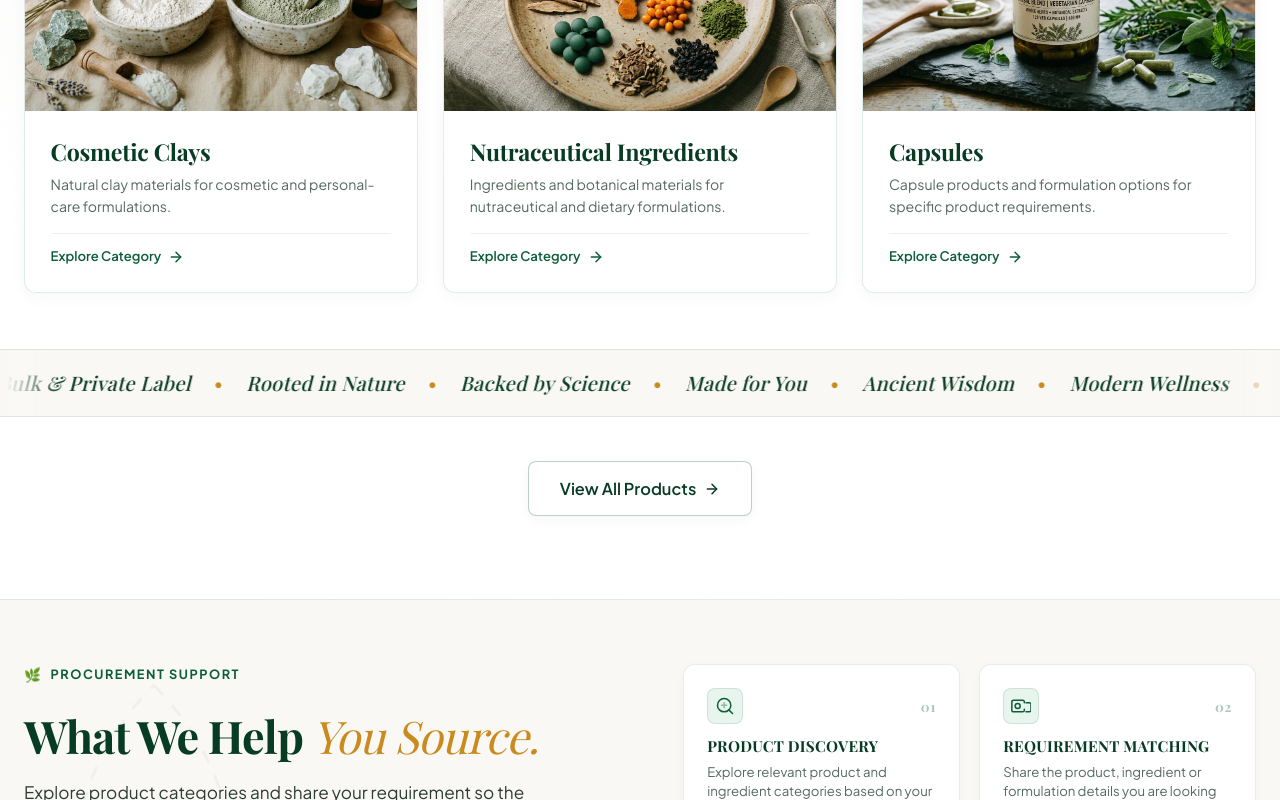
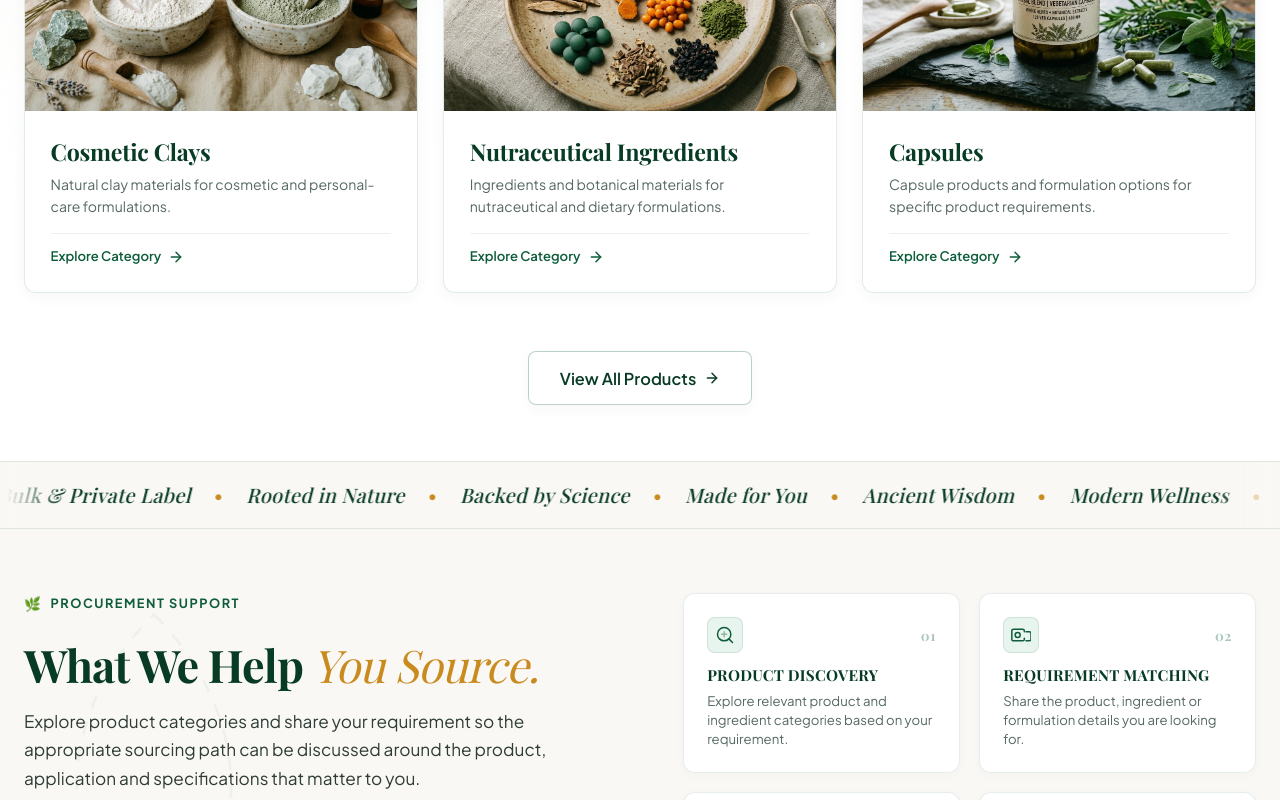
Before and after one commit to yaminaturals/yaminaturalsnewsite, a React (Vite) app: page / in a window 1280 px wide. Shown: the part 1684-2484 px from the top of the page. Built offline with nearby package versions, Linux system fonts and the light colour scheme; a web font is replaced by a local one.

Commit message:
style(home): place view all products button above marquee strip

```diff
--- a/src/components/sections/ProductCategoriesSection/ProductCategoriesSection.css
+++ b/src/components/sections/ProductCategoriesSection/ProductCategoriesSection.css
@@ -12,8 +12,8 @@
     rgba(232, 245, 238, 0.4) 0%,
     var(--color-bg-surface) 50%
   );
-  padding: clamp(3.5rem, 6.5vw, 5.5rem) 0;
-  border-bottom: 1px solid var(--color-border-subtle);
+  padding: clamp(3.5rem, 6.5vw, 5.5rem) 0 0 0;
+  border-bottom: none;
 }
 
 /* Background Parallax Subtle Botanical Motif */
@@ -300,7 +300,7 @@
   display: flex;
   align-items: center;
   margin-top: clamp(2.5rem, 4.5vw, 3.5rem);
-  margin-bottom: clamp(2rem, 3.5vw, 2.75rem);
+  margin-bottom: 0;
   user-select: none;
   z-index: 2;
 }
@@ -395,7 +395,7 @@
   display: flex;
   justify-content: center;
   align-items: center;
-  margin-top: 0;
+  margin-top: clamp(2.5rem, 4.5vw, 3.75rem);
 }
 
 .categories-all-btn {
@@ -426,7 +426,7 @@
    ========================================================================== */
 @media (max-width: 767px) {
   .product-categories-section {
-    padding: 2.75rem 0 3.25rem;
+    padding: 2.75rem 0 0 0;
   }
 
   .categories-header {
@@ -479,7 +479,7 @@
   .categories-marquee-strip {
     height: clamp(58px, 12vw, 66px);
     margin-top: 2rem;
-    margin-bottom: 1.75rem;
+    margin-bottom: 0;
   }
 
   .marquee-item-text {
--- a/src/components/sections/ProductCategoriesSection/ProductCategoriesSection.tsx
+++ b/src/components/sections/ProductCategoriesSection/ProductCategoriesSection.tsx
@@ -157,6 +157,36 @@ export const ProductCategoriesSection: React.FC = () => {
             ))}
           </div>
         )}
+
+        {/* Section Bottom CTA ("View All Products") */}
+        {!loading && categories.length > 0 && (
+          <div className="categories-bottom-cta animate-fade-up delay-4">
+            <Button
+              to="/products"
+              variant="outline"
+              size="lg"
+              className="categories-all-btn"
+              iconRight={
+                <svg
+                  width="16"
+                  height="16"
+                  viewBox="0 0 24 24"
+                  fill="none"
+                  stroke="currentColor"
+                  strokeWidth="2.2"
+                  strokeLinecap="round"
+                  strokeLinejoin="round"
+                  aria-hidden="true"
+                >
+                  <line x1="5" y1="12" x2="19" y2="12" />
+                  <polyline points="12 5 19 12 12 19" />
+                </svg>
+              }
+            >
+              View All Products
+            </Button>
+          </div>
+        )}
       </Container>
 
       {/* Full-Width Continuous Editorial Marquee Strip */}
@@ -209,38 +239,6 @@ export const ProductCategoriesSection: React.FC = () => {
           </div>
         </div>
       )}
-
-      {/* Section Bottom CTA ("View All Products") */}
-      <Container size="default" className="categories-container">
-        {!loading && categories.length > 0 && (
-          <div className="categories-bottom-cta animate-fade-up delay-4">
-            <Button
-              to="/products"
-              variant="outline"
-              size="lg"
-              className="categories-all-btn"
-              iconRight={
-                <svg
-                  width="16"
-                  height="16"
-                  viewBox="0 0 24 24"
-                  fill="none"
-                  stroke="currentColor"
-                  strokeWidth="2.2"
-                  strokeLinecap="round"
-                  strokeLinejoin="round"
-                  aria-hidden="true"
-                >
-                  <line x1="5" y1="12" x2="19" y2="12" />
-                  <polyline points="12 5 19 12 12 19" />
-                </svg>
-              }
-            >
-              View All Products
-            </Button>
-          </div>
-        )}
-      </Container>
     </section>
   );
 };
```
